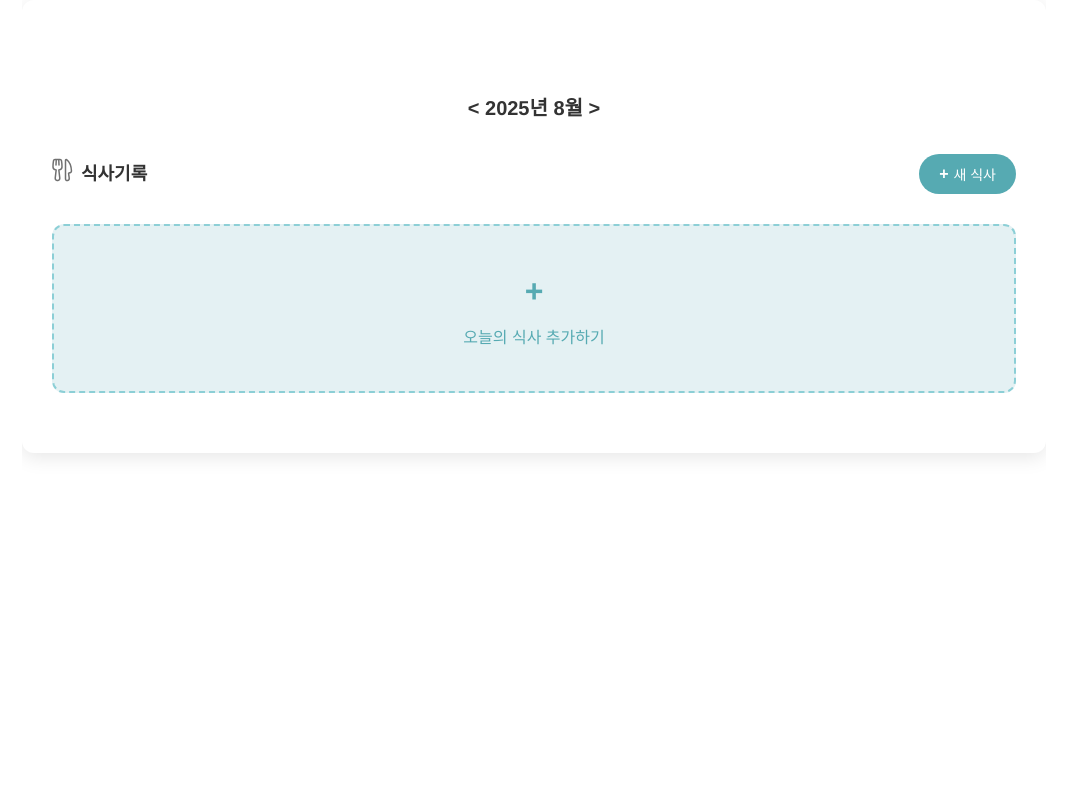
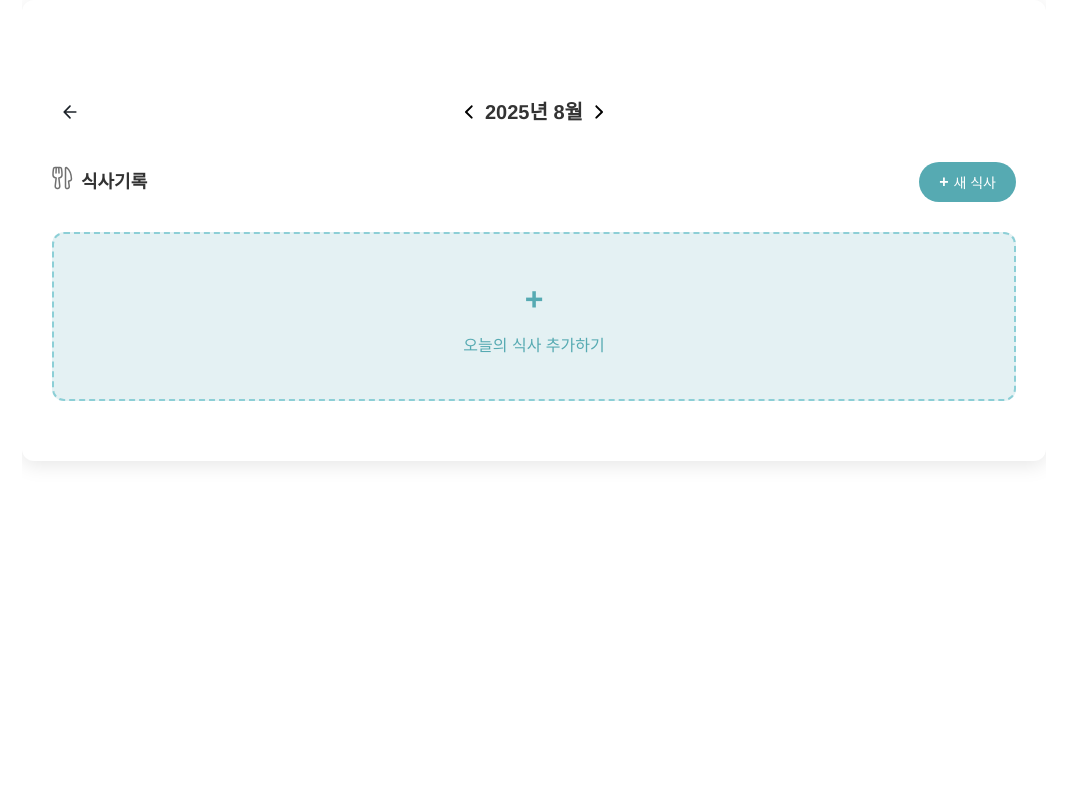
Before and after one commit to pirogramming/Healthtant, a Django app: page /diets/?year=2025&month=8 in a window 1280 px wide. Shown: the whole page, without its empty margins (106-1173 px from the left). Run offline with Django 5.2, Linux system fonts and the light colour scheme; the visitor is signed in with stand-in values (Sample User, id 1); data that the repository does not hold is empty.

Commit message:
style: 식단기록페이지 수정완료

```diff
--- a/static/diets/diets_main.css
+++ b/static/diets/diets_main.css
@@ -54,11 +54,71 @@
 
 /* 월 네비게이션 */
 .month-navigation {
-    text-align: center;
+    display: flex;
+    align-items: center;
+    justify-content: center;
     font-size: 20px;
     font-weight: bold;
-    margin-bottom: 20px;  /* 15px에서 20px로 조정 */
+    margin-bottom: 20px;
     color: #333;
+    position: relative;
+}
+
+.month-navigation .back-button {
+    position: absolute;
+    left: 0;
+    background: none;
+    border: none;
+    padding: 8px;
+    cursor: pointer;
+    display: flex;
+    align-items: center;
+    justify-content: center;
+    border-radius: 50%;
+    transition: background-color 0.2s ease;
+}
+
+.month-navigation .back-button:hover {
+    background-color: rgba(0, 0, 0, 0.05);
+}
+
+.month-navigation .month-text {
+    text-align: center;
+    margin: 0 -8px;
+    font-size: 20px;
+    font-weight: bold;
+}
+
+.month-controls {
+    display: flex;
+    align-items: center;
+    justify-content: center;
+}
+
+.month-nav-btn {
+    background: none;
+    border: none;
+    font-size: 24px;
+    font-weight: bold;
+    color: #333;
+    cursor: pointer;
+    padding: 8px 12px;
+    border-radius: 50%;
+    transition: all 0.2s ease;
+    display: flex;
+    align-items: center;
+    justify-content: center;
+    min-width: 40px;
+    min-height: 40px;
+}
+
+.month-nav-btn:hover {
+    background-color: rgba(86, 170, 178, 0.1);
+    color: var(--main-color);
+}
+
+.month-nav-btn:active {
+    transform: scale(0.95);
 }
 .month-separator {
     height: 1px;
--- a/templates/diets/diets_main.html
+++ b/templates/diets/diets_main.html
@@ -19,8 +19,43 @@
         <div class="nav-left"></div>
         <div class="nav-right"></div>
       </div>
+
+
       <!-- 월 네비게이션 -->
-      <div class="month-navigation">< 2025년 8월 ></div>
+      <div class="month-navigation">
+        <button class="back-button" onclick="window.location.href='/'" aria-label="뒤로가기">
+          <svg xmlns="http://www.w3.org/2000/svg" width="20" height="20" viewBox="0 0 20 20" fill="none">
+            <path fill-rule="evenodd" clip-rule="evenodd" d="M10.5893 3.57745C10.9147 3.90289 10.9147 4.43053 10.5893 4.75596L6.17852 9.16671H15.8333C16.2936 9.16671 16.6667 9.5398 16.6667 10C16.6667 10.4603 16.2936 10.8334 15.8333 10.8334H6.17852L10.5893 15.2441C10.9147 15.5696 10.9147 16.0972 10.5893 16.4226C10.2638 16.7481 9.73619 16.7481 9.41075 16.4226L3.57742 10.5893C3.25198 10.2639 3.25198 9.73622 3.57742 9.41079L9.41075 3.57745C9.73619 3.25201 10.2638 3.25201 10.5893 3.57745Z" fill="#1C2229"/>
+          </svg>
+        </button>
+        <div class="month-controls">
+          <button class="month-nav-btn prev-month" onclick="changeMonth(-1)" aria-label="이전 달">
+            <svg xmlns="http://www.w3.org/2000/svg" width="24" height="24" viewBox="0 0 24 24" fill="none">
+              <g clip-path="url(#clip0_2404_524)">
+                <path fill-rule="evenodd" clip-rule="evenodd" d="M8.293 12.707C8.10553 12.5194 8.00021 12.2651 8.00021 12C8.00021 11.7348 8.10553 11.4805 8.293 11.293L13.95 5.63598C14.0422 5.54047 14.1526 5.46428 14.2746 5.41188C14.3966 5.35947 14.5278 5.33188 14.6606 5.33073C14.7934 5.32957 14.9251 5.35487 15.048 5.40516C15.1708 5.45544 15.2825 5.52969 15.3764 5.62358C15.4703 5.71747 15.5445 5.82913 15.5948 5.95202C15.6451 6.07492 15.6704 6.2066 15.6693 6.33938C15.6681 6.47216 15.6405 6.60338 15.5881 6.72538C15.5357 6.84739 15.4595 6.95773 15.364 7.04998L10.414 12L15.364 16.95C15.5462 17.1386 15.647 17.3912 15.6447 17.6534C15.6424 17.9156 15.5372 18.1664 15.3518 18.3518C15.1664 18.5372 14.9156 18.6424 14.6534 18.6447C14.3912 18.6469 14.1386 18.5461 13.95 18.364L8.293 12.707Z" fill="black"/>
+              </g>
+              <defs>
+                <clipPath id="clip0_2404_524">
+                  <rect width="24" height="24" fill="white"/>
+                </clipPath>
+              </defs>
+            </svg>
+          </button>
+          <span class="month-text">{{ year }}년 {{ month }}월</span>
+          <button class="month-nav-btn next-month" onclick="changeMonth(1)" aria-label="다음 달">
+            <svg xmlns="http://www.w3.org/2000/svg" width="24" height="24" viewBox="0 0 24 24" fill="none">
+              <g clip-path="url(#clip0_2404_528)">
+                <path fill-rule="evenodd" clip-rule="evenodd" d="M15.707 11.2931C15.8945 11.4806 15.9998 11.7349 15.9998 12.0001C15.9998 12.2652 15.8945 12.5195 15.707 12.7071L10.05 18.3641C9.95776 18.4596 9.84742 18.5358 9.72541 18.5882C9.60341 18.6406 9.47219 18.6682 9.33941 18.6693C9.20663 18.6705 9.07495 18.6452 8.95205 18.5949C8.82916 18.5446 8.7175 18.4703 8.62361 18.3765C8.52972 18.2826 8.45547 18.1709 8.40519 18.048C8.3549 17.9251 8.3296 17.7934 8.33076 17.6607C8.33191 17.5279 8.3595 17.3967 8.41191 17.2747C8.46431 17.1526 8.5405 17.0423 8.63601 16.9501L13.586 12.0001L8.63601 7.05006C8.45385 6.86146 8.35305 6.60885 8.35533 6.34666C8.35761 6.08446 8.46278 5.83365 8.64819 5.64824C8.8336 5.46283 9.08441 5.35766 9.34661 5.35538C9.6088 5.35311 9.86141 5.4539 10.05 5.63606L15.707 11.2931Z" fill="black"/>
+              </g>
+              <defs>
+                <clipPath id="clip0_2404_528">
+                  <rect width="24" height="24" fill="white"/>
+                </clipPath>
+              </defs>
+            </svg>
+          </button>
+        </div>
+      </div>
       <!-- 헤더 섹션 -->
       <div class="header-section">
         <div class="section-title">
@@ -273,6 +308,29 @@
         document.querySelector(".add-today-meal")?.addEventListener("click", () => {
             window.location.href = `/diets/list/?date=${todayYMD()}`;
         });
+
+        // 월 변경 함수
+        function changeMonth(direction) {
+            // Django에서 전달받은 현재 년도와 월 사용
+            let year = {{ year }};
+            let month = {{ month }};
+
+            month += direction;
+
+            if (month > 12) {
+                month = 1;
+                year++;
+            } else if (month < 1) {
+                month = 12;
+                year--;
+            }
+
+            // URL 파라미터로 년도와 월을 전달하여 페이지 새로고침
+            const currentUrl = new URL(window.location.href);
+            currentUrl.searchParams.set('year', year);
+            currentUrl.searchParams.set('month', month);
+            window.location.href = currentUrl.toString();
+        }
     </script>
 
         {% comment %} // PATCH 호출
```
Also changed, not shown: static/diets/diets_search.css (+32 -26 lines), templates/diets/diets_search.html (+11 -8 lines).
